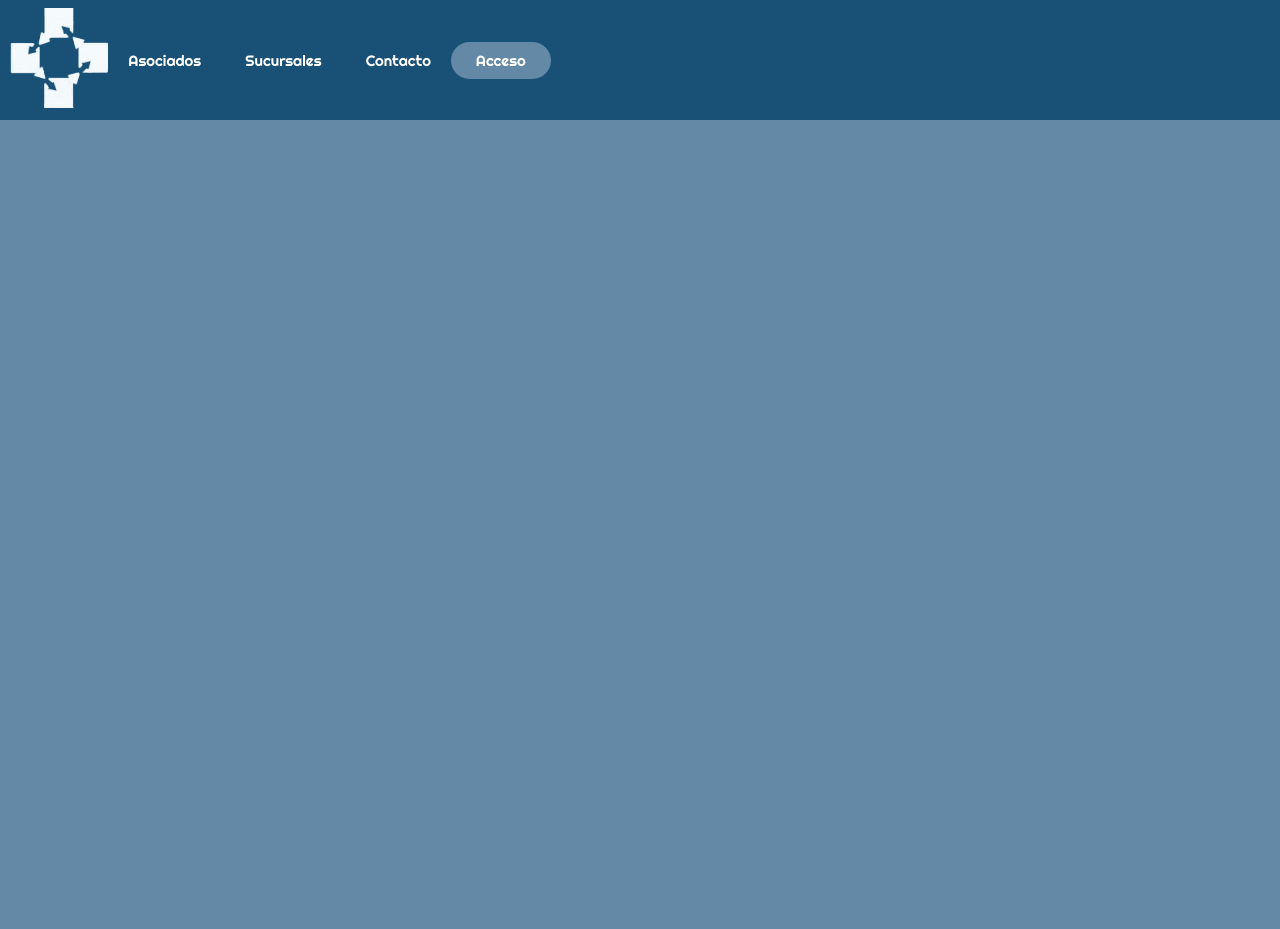
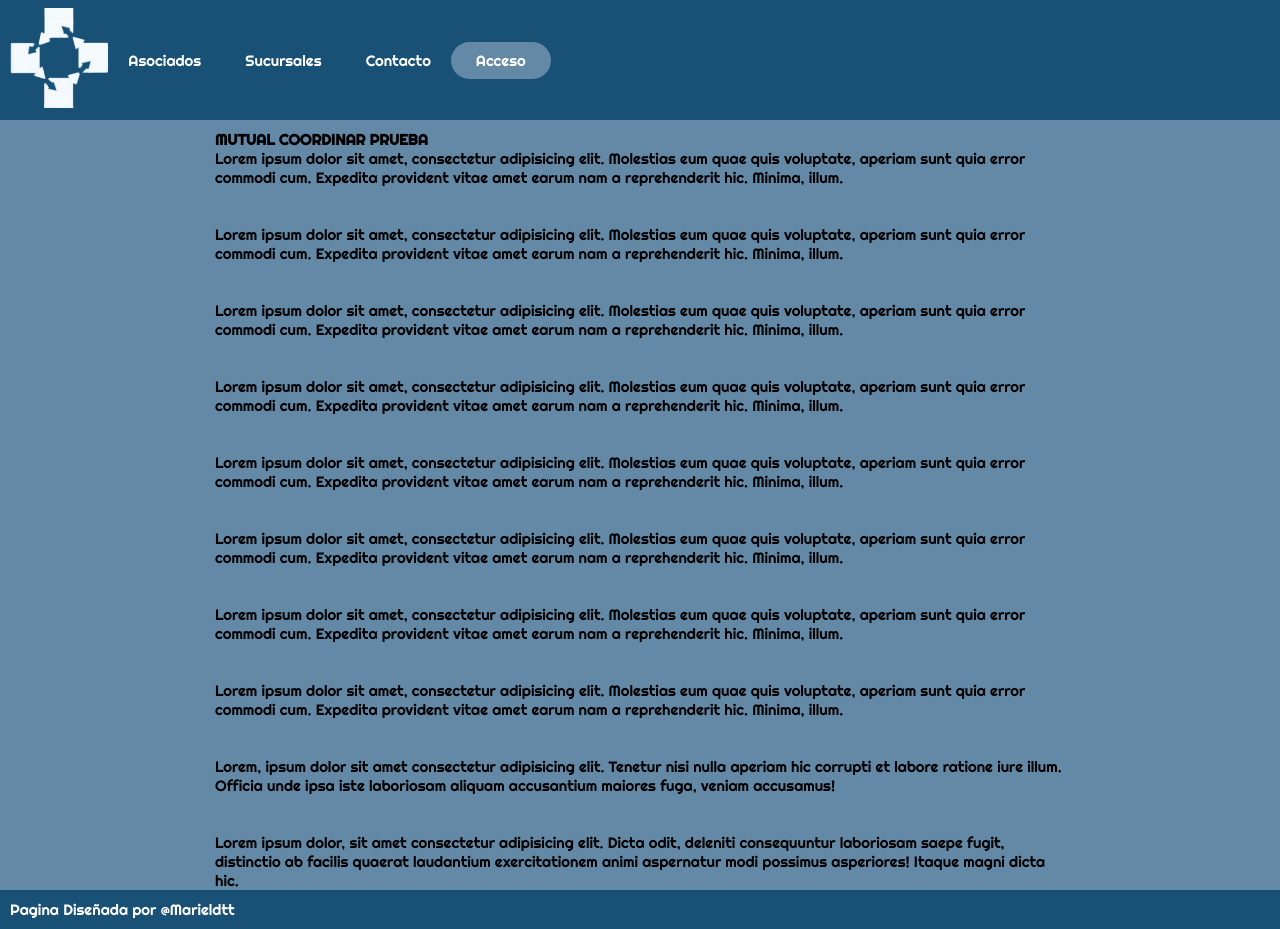
Before and after one commit to MarielDtt/Coordinar, a plain HTML site: page index.html in a window 1280 px wide. Before the commit the page ends 800 px from the top, so only its background shows below. Drawn offline with Linux system fonts and the light colour scheme.

Commit message:
menu fijo, logo coordinar linkeaa a inicio

```diff
--- a/css/styles.css
+++ b/css/styles.css
@@ -10,7 +10,6 @@
 }
 body{
     background-color: #6389a6;
-
 }
 
 .header{
@@ -20,6 +19,10 @@ body{
     align-items: center;
     height: 120px;
     padding: 10px;
+    position: fixed; /* menu fijo al bajar el scroll del mouse baja el menu */
+    left: 0; /* menu fijo al bajar el scroll del mouse baja el menu */
+    top: 0; /* menu fijo al bajar el scroll del mouse baja el menu */
+    right: 0; /* menu fijo al bajar el scroll del mouse baja el menu */
 }
 
 .header .logo{
@@ -78,3 +81,17 @@ body{
     color: white;
     transform: scale(1.1);
 }
+
+.main{
+    width: 90%;
+    max-width: 850px;
+    margin: 0 auto;
+    padding-top: 130px;
+}
+
+.footer{
+    background-color: #195176 ;
+    padding: 10px;
+    font-size: 1px;
+    color: #fff;
+}
--- a/index.html
+++ b/index.html
@@ -10,9 +10,12 @@
     </head>
 <body>
     <header class="header">
+
+            <a href="index.html"> <!– hace que el logo coordinar linke a index –>
                 <div class="logo">
                     <img src="img/Logo Coordinar Blanco.png" alt="Logo Coordinar">
                 </div>
+            </a>
                 <nav>
                     <ul class="nav-link">
                         <li><a href="#">Asociados</a></li>
@@ -23,8 +26,48 @@
                 <div class="boton">
                     <a href="#" class="btn"><button>Acceso </button></a>
                 </div>
+
     </header>
 
+    <main class="main">
+        <h1>MUTUAL COORDINAR PRUEBA</h1>
+            <p>Lorem ipsum dolor sit amet, consectetur adipisicing elit. Molestias eum quae quis voluptate, aperiam sunt quia error commodi cum. Expedita provident vitae amet earum nam a reprehenderit hic. Minima, illum.</p>
+        <br>
+        <br>
 
+            <p>Lorem ipsum dolor sit amet, consectetur adipisicing elit. Molestias eum quae quis voluptate, aperiam sunt quia error commodi cum. Expedita provident vitae amet earum nam a reprehenderit hic. Minima, illum.</p>
+        <br>
+        <br>
+            <p>Lorem ipsum dolor sit amet, consectetur adipisicing elit. Molestias eum quae quis voluptate, aperiam sunt quia error commodi cum. Expedita provident vitae amet earum nam a reprehenderit hic. Minima, illum.</p>
+        <br>
+        <br>
+
+            <p>Lorem ipsum dolor sit amet, consectetur adipisicing elit. Molestias eum quae quis voluptate, aperiam sunt quia error commodi cum. Expedita provident vitae amet earum nam a reprehenderit hic. Minima, illum.</p>
+        <br>
+        <br>
+
+            <p>Lorem ipsum dolor sit amet, consectetur adipisicing elit. Molestias eum quae quis voluptate, aperiam sunt quia error commodi cum. Expedita provident vitae amet earum nam a reprehenderit hic. Minima, illum.</p>
+        <br>
+        <br>
+            <p>Lorem ipsum dolor sit amet, consectetur adipisicing elit. Molestias eum quae quis voluptate, aperiam sunt quia error commodi cum. Expedita provident vitae amet earum nam a reprehenderit hic. Minima, illum.</p>
+        <br>
+        <br>
+            <p>Lorem ipsum dolor sit amet, consectetur adipisicing elit. Molestias eum quae quis voluptate, aperiam sunt quia error commodi cum. Expedita provident vitae amet earum nam a reprehenderit hic. Minima, illum.</p>
+        <br>
+        <br>
+            <p>Lorem ipsum dolor sit amet, consectetur adipisicing elit. Molestias eum quae quis voluptate, aperiam sunt quia error commodi cum. Expedita provident vitae amet earum nam a reprehenderit hic. Minima, illum.</p>
+        <br>
+        <br>
+            <p>Lorem, ipsum dolor sit amet consectetur adipisicing elit. Tenetur nisi nulla aperiam hic corrupti et labore ratione iure illum. Officia unde ipsa iste laboriosam aliquam accusantium maiores fuga, veniam accusamus!</p>
+        <br>
+        <br>
+            <p>Lorem ipsum dolor, sit amet consectetur adipisicing elit. Dicta odit, deleniti consequuntur laboriosam saepe fugit, distinctio ab facilis quaerat laudantium exercitationem animi aspernatur modi possimus asperiores! Itaque magni dicta hic.</p>
+    </main>
+
+    <footer class="footer">
+        <div class="container">
+            <p>Pagina Diseñada por @Marieldtt</p>
+        </div>
+    </footer>
 </body>
 </html>
```
Lines whose indentation alone changed are shown as unchanged.
